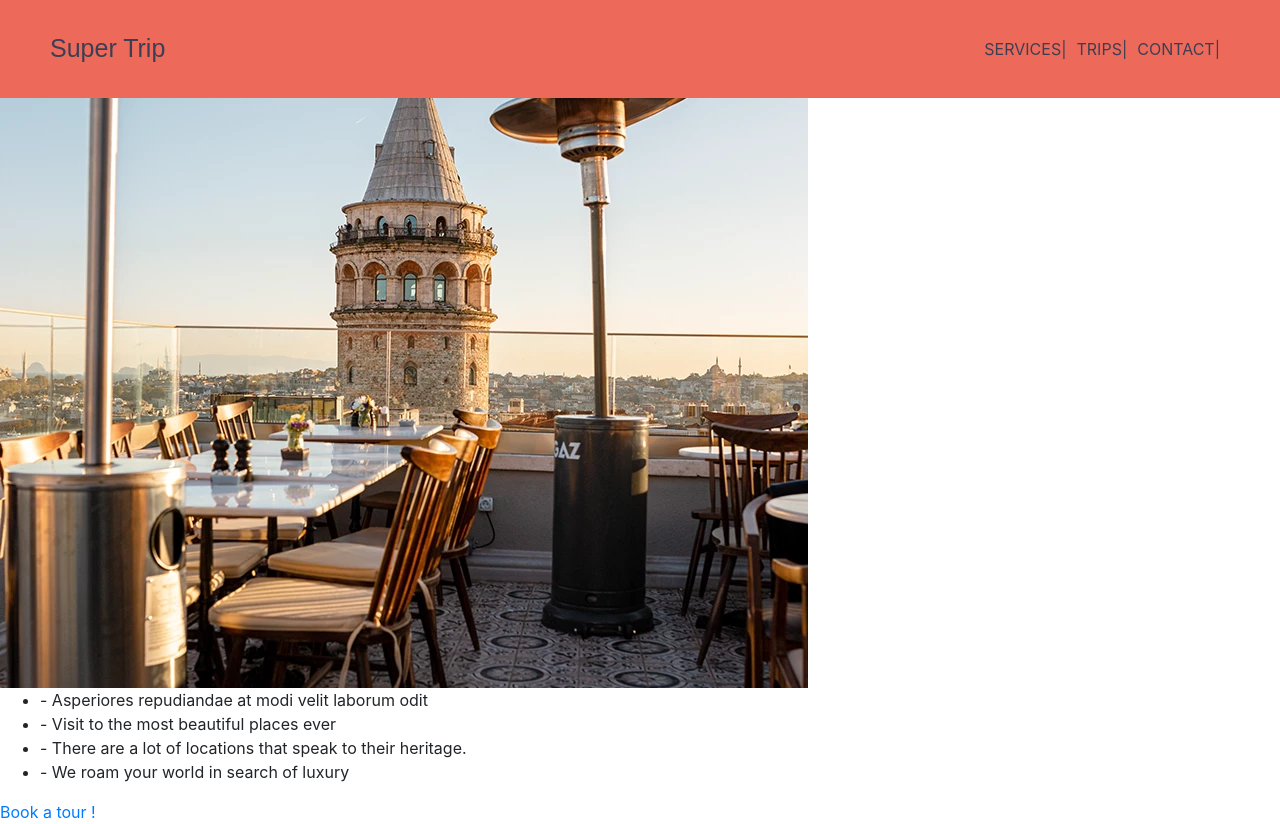
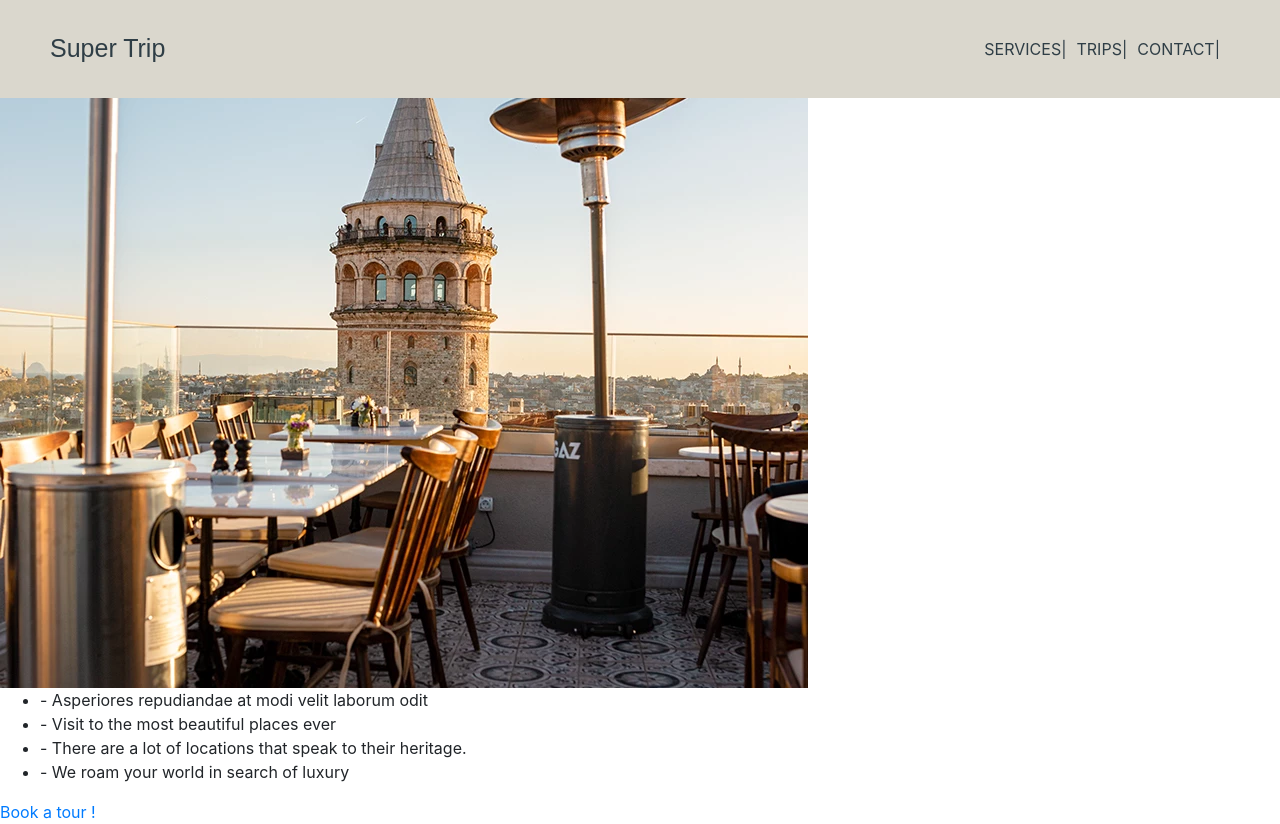
Before and after one commit to Tarek994/bg-React, a React (Create React App) app: page / in a window 1280 px wide. Built offline with nearby package versions, Linux system fonts and the light colour scheme.

Commit message:
style(navbar): change the navbar colors

```diff
--- a/src/Components/navbar/Navbar.css
+++ b/src/Components/navbar/Navbar.css
@@ -1,6 +1,6 @@
 
 .main-nav{
-    background: #ed6a5a;
+    background: #dad7cd;
     padding: 20px 0px;
     position: fixed;
     z-index: 1;
@@ -18,19 +18,19 @@
     text-decoration: none;
 }
 .logo{
-    color: #3c3f53;
+    color: #2f3e46;
     font-size: 25px;
     font-family:fantasy ;
     text-decoration: none;
 }
 .navigation a{
     padding-right: 10px;
-    color: #3c3f53;
+    color: #2f3e46;
     text-decoration: none;
 }
 .navigation a:hover{
-    color: #3c3f53;
+    color: #2f3e46;
 }
 .navbar a:hover{
-    color: #3c3f53;
+    color: #2f3e46;
 }
```
